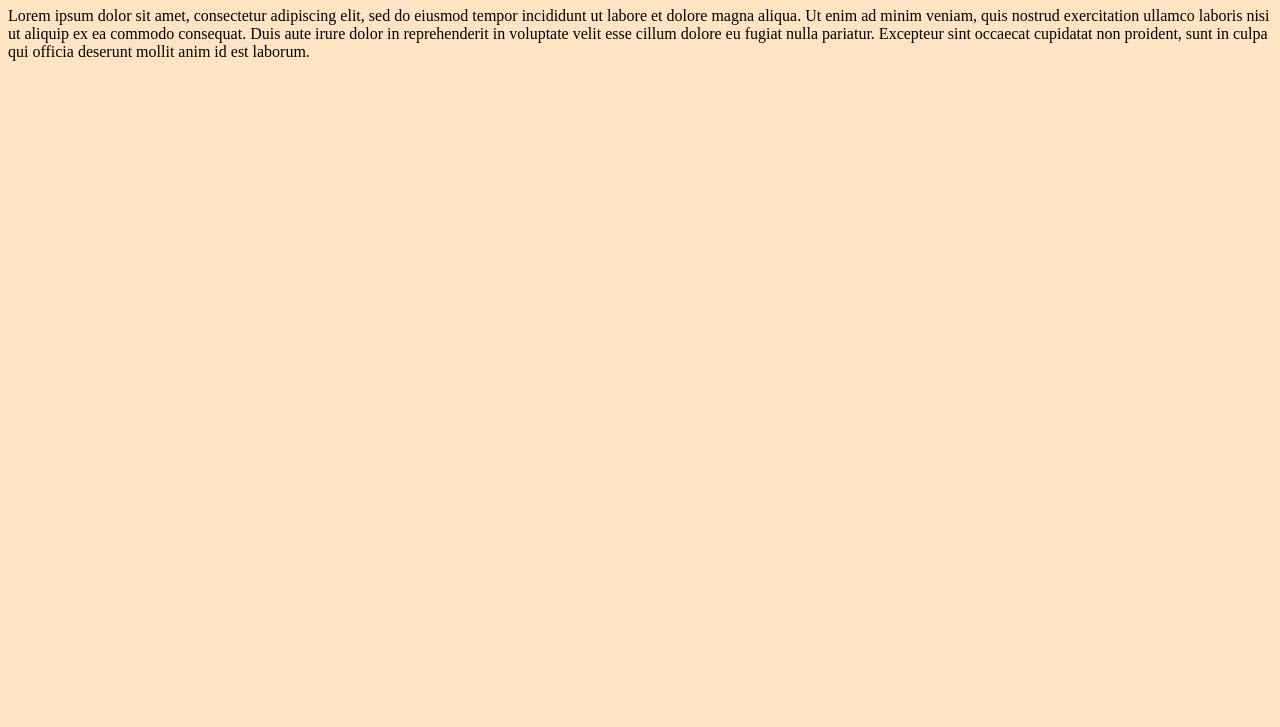
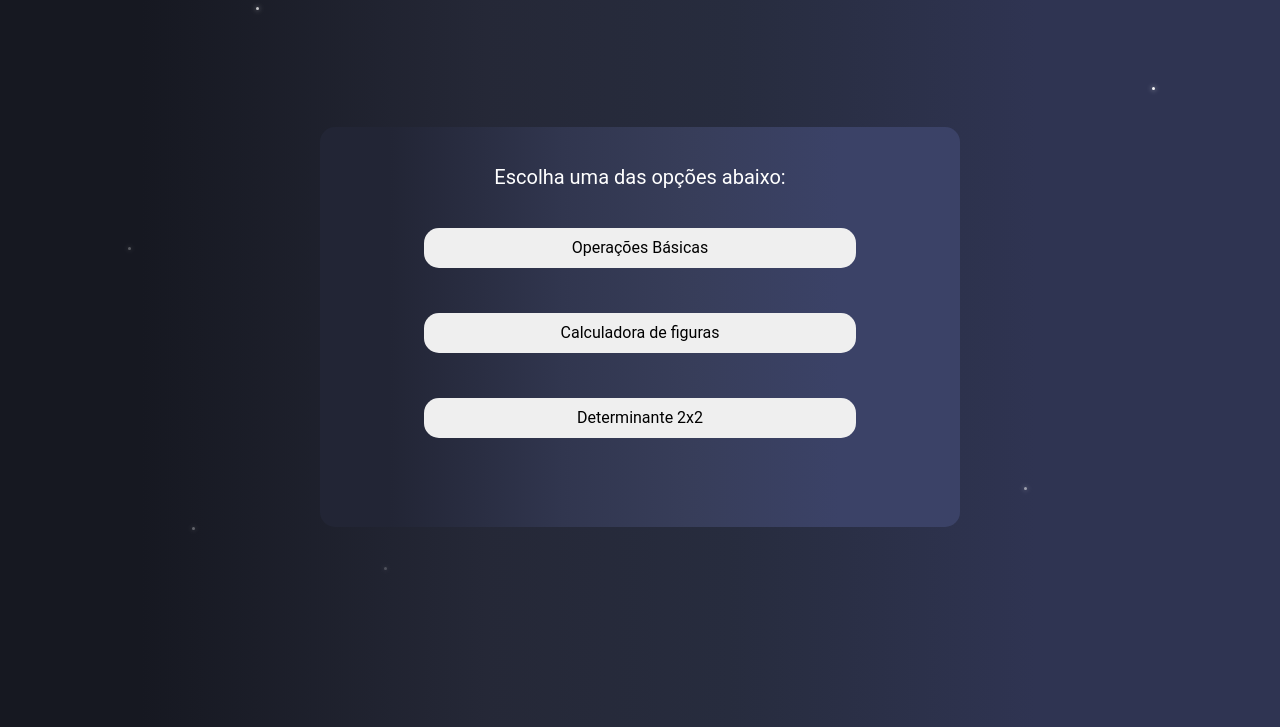
Before and after one commit to FerrariUnifil/Atv_AndreMauricio, a plain HTML site: page index.html in a window 1280 px wide. Shown: the part 73-800 px from the top of the page. Drawn offline with Linux system fonts and the light colour scheme.

Commit message:
feature(ui): Integração da interface final

```diff
--- a/index.html
+++ b/index.html
@@ -1,17 +1,39 @@
 <!DOCTYPE html>
-<html lang="en">
+<html lang="pt-br">
 <head>
     <meta charset="UTF-8">
     <meta name="viewport" content="width=device-width, initial-scale=1.0">
-    <title>Site legal</title>
+    <link rel="stylesheet" href="style.css">
+    <title>Calculadora</title>
 </head>
 <body>
-    <h1>Título aleatório do site</h1>
-    <p>Lorem ipsum dolor sit amet, consectetur adipiscing elit, sed do eiusmod tempor incididunt ut labore et dolore magna aliqua. Ut enim ad minim veniam, quis nostrud exercitation ullamco laboris nisi ut aliquip ex ea commodo consequat. Duis aute irure dolor in reprehenderit in voluptate velit esse cillum dolore eu fugiat nulla pariatur. Excepteur sint occaecat cupidatat non proident, sunt in culpa qui officia deserunt mollit anim id est laborum.</p>
+    <div class="ceu">
+        <div class="estrela"></div>
+        <div class="estrela"></div>
+        <div class="estrela"></div>
+        <div class="estrela"></div>
+        <div class="estrela"></div>
+        <div class="estrela"></div>
+        <div class="estrela"></div>
+        <div class="estrela"></div>
+        <div class="estrela"></div>
+    </div>
+
+    <section class="conteudoPrincipal">
+        <div class="texto">
+            <p>Escolha uma das opções abaixo:</p>
+        </div>
+        <div class="botoes">
+            <div class="primeiroBotao bot">
+                <a href="calculadoraBasica.html"><button>Operações Básicas</button></a>
+            </div>
+            <div class="segunddoBotao bot">
+                <a href="calculadoraArea.html"><button>Calculadora de figuras</button></a>
+            </div>
+            <div class="segundoBotao bot">
+                <a href="calculadoraDeterminante"><button>Determinante 2x2</button></a>
+            </div>
+        </div>
+    </section>
 </body>
-<style>
-    body{
-        background-color: bisque;
-    }
-</style>
 </html>
--- /dev/null
+++ b/style.css
@@ -0,0 +1,109 @@
+* {
+    font-family: "Roboto", sans-serif;
+    margin: 0;
+    padding: 0;
+    box-sizing: border-box;
+}
+
+
+body {
+    margin: 0;
+    background: rgb(22,24,33);
+background: linear-gradient(90deg, rgba(22,24,33,1) 11%, rgba(37,40,55,1) 38%, rgba(39,44,62,1) 57%, rgba(47,52,82,1) 81%);
+    overflow: hidden;
+    height: 100vh;
+}
+
+.ceu {
+    position: relative;
+    width: 100%;
+    height: 100%;
+    overflow: hidden;
+}
+
+.estrela {
+    position: absolute;
+    width: 3px;
+    height: 3px;
+    background: white;
+    border-radius: 50%;
+    box-shadow: 0 0 5px rgba(255, 255, 255, 0.8);
+    animation: piscar 1.5s infinite;
+}
+
+@keyframes piscar {
+    0%, 100% {
+        opacity: 0.2;
+    }
+    50% {
+        opacity: 1;
+    }
+}
+
+
+.estrela:nth-child(1) { top: 10%; left: 20%; animation-delay: 0.2s; }
+.estrela:nth-child(2) { top: 30%; left: 50%; animation-delay: 0.5s; }
+.estrela:nth-child(3) { top: 70%; left: 80%; animation-delay: 1s; }
+.estrela:nth-child(4) { top: 40%; left: 10%; animation-delay: 0.8s; }
+.estrela:nth-child(5) { top: 60%; left: 60%; animation-delay: 0.3s; }
+.estrela:nth-child(6) { top: 20%; left: 90%; animation-delay: 1.2s; }
+.estrela:nth-child(7) { top: 80%; left: 30%; animation-delay: 0.6s; }
+.estrela:nth-child(8) { top: 50%; left: 40%; animation-delay: 1.5s; }
+.estrela:nth-child(9) { top: 75%; left: 15%; animation-delay: 0.4s; }
+
+
+.texto {
+    font-size: 20px;
+    color: #fff;
+    padding: 6%;
+}
+
+section.conteudoPrincipal {
+    width: 50%;
+    height: 50%;
+    position: absolute;
+    top: 50%;
+    left: 50%;
+    transform: translate(-50%, -50%);
+    background: rgb(34,37,53);
+    background: linear-gradient(90deg, rgba(34,37,53,1) 11%, rgba(49,54,79,1) 38%, rgba(55,61,89,1) 57%, rgba(59,66,103,1) 81%);
+    border-radius: 15px;
+    display: flex;
+    flex-direction: column;
+    align-items: center;
+    text-align: center;
+}
+
+.bot {
+    max-width: 75%;
+    width: 75%;
+}
+
+.bot:hover {
+    transform: scale(1.02);
+    transition: 0.3s;
+}
+
+button:hover {
+    background-color: #6073e0;
+    color: #fff;
+    transition: 0.3s;
+}
+
+.botoes {
+    display: flex;
+    flex-direction: column;
+    align-items: center;
+    gap: 15%;
+    width: 100%;
+    height: 100%;
+}
+
+button {
+    cursor: pointer;
+    width: 90%;
+    font-size: 16px;
+    height: 40px;
+    border-radius: 15px;
+    border: none;
+}
```
